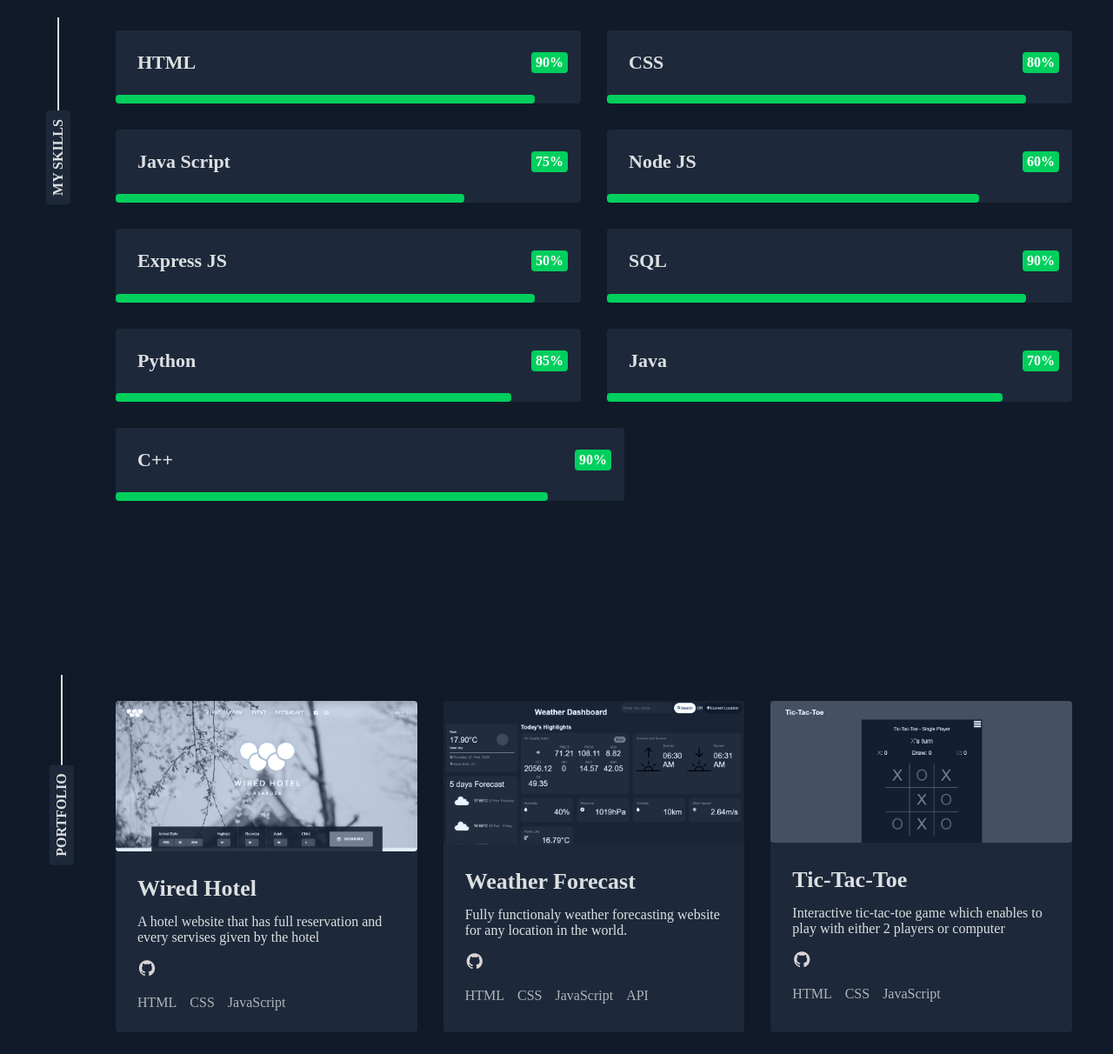
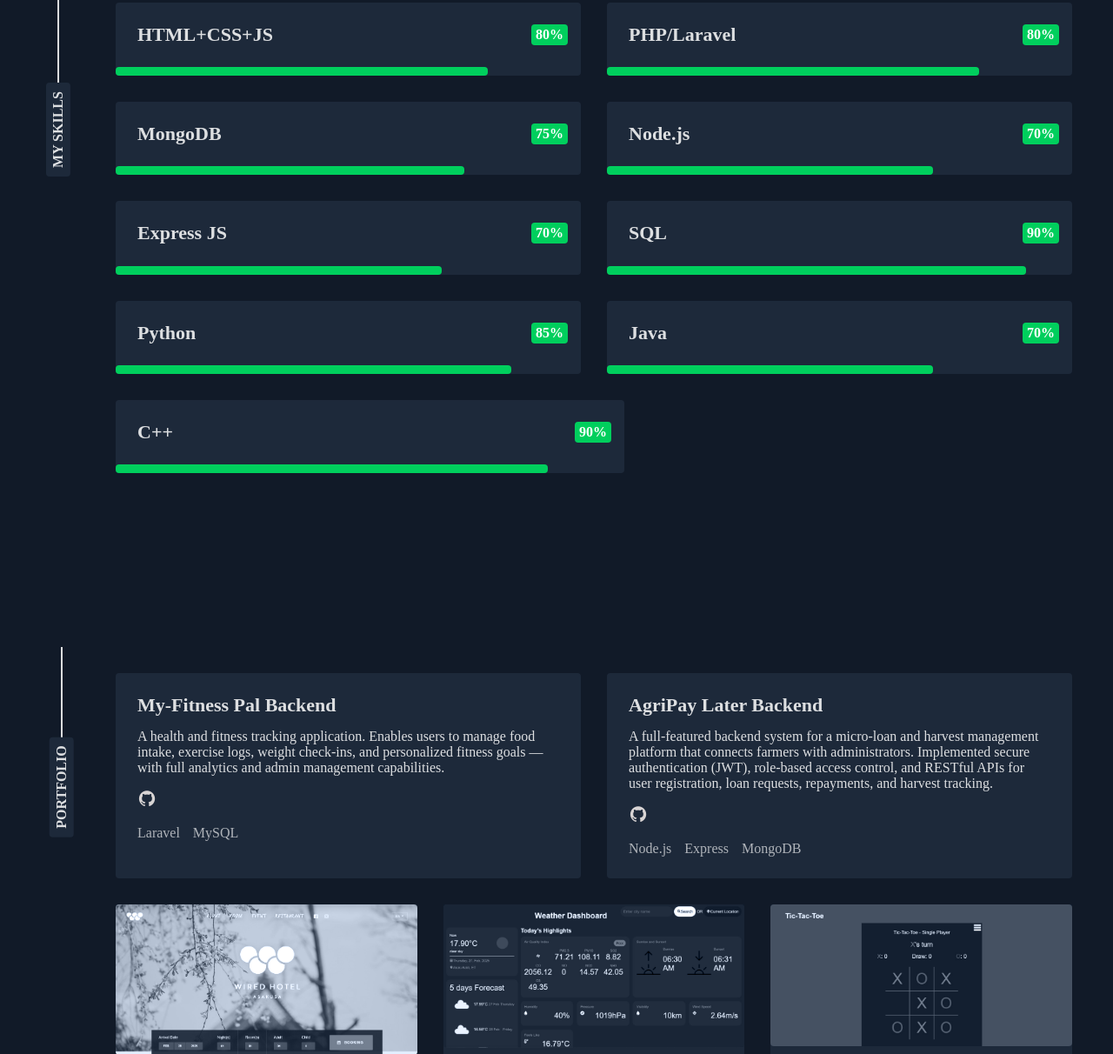
Before and after one commit to mosisafeyissa/PRODIGY_WD_04, a plain HTML site: page index.html in a window 1280 px wide. Shown: the part 1438-2650 px from the top of the page at 87% size. Drawn offline with nearby package versions, Linux system fonts and the light colour scheme.

Commit message:
Updated me

```diff
--- a/index.html
+++ b/index.html
@@ -5,7 +5,7 @@
     <meta name="viewport" content="width=device-width, initial-scale=1.0">
     <link rel="stylesheet" href="./My Portfolio/styles.css">
     <link href='https://unpkg.com/boxicons@2.1.4/css/boxicons.min.css' rel='stylesheet'>
-    <title>Document</title>
+    <title>Mosisa's Portfolio</title>
 </head>
 <body>
     <main class="">
@@ -13,6 +13,7 @@
             <li><a href="#about">About me</a></li>
             <li><a href="#skill">Skills</a></li>
             <li><a href="#portfolio">Portfolio</a></li>
+            <li><a target="_blank" href="https://flowcv.com/resume/5lq8culg7vu1">Resume</a></li>
             <li><a href="#contact">Contact</a></li>
         </ul>
         <div class="intro-area">
@@ -33,9 +34,10 @@
                         <h3>Junior Software Engineer</h3>
                         <ul>
                             <li>Programmer</li>
-                            <li>Web Developer</li>
+                            <li>Backend Developer</li>
                         </ul>
                         <div class="action"><a class="btn" href="#about" id="style-97KZA">About Me</a></div>
+                        <div class="action"><a class="btn" class="download-button"  href="My Portfolio/resume/Mosisa-Feyissa-Resume.pdf" id="style-97KZA" download>My Resume</a></div>
                     </div>
                 </div>
             </div>
@@ -47,7 +49,7 @@
                 </div>
                 <div class="about">
                     <div class="about-details">
-                        <p>Hello! I'm Mosisa Feyissa, a Software Engineering student at AASTU with a passion for web development.I've built web applications with my team and during my internship at Prodigy InfoTech, including a hotel booking site and a weather forecasting app. Skilled in HTML, CSS, and JavaScript, I'm now specializing in backend development to create scalable and efficient systems.I am excited to continue my journey in software development and am open to any opportunities that align with my interests and ambitions.
+                        <p>Hello! I'm Mosisa Feyissa, a Software Engineering student at AASTU with a passion for web development.I've built web applications with my team including a hotel booking site and other backend projects. Skilled in web-dev, I'm now specializing in backend development to create scalable and efficient systems.I am excited to continue my journey in software development and am open to any opportunities that align with my interests and ambitions.
                         Feel free to reach out if you'd like to connect or learn more about my work!</p>
                         <div class="about-action">
                             <a class="btn style-SHCZ6" href="#skill" id="style-SHCZ6">My Skills</a>
@@ -67,29 +69,29 @@
                 <div class="skills">
                     <div class="skill">
                         <div class="card">
-                            <h4>HTML</h4>
-                            <p>90%</p>
-                            <div style="width:90%" class="progress-ar"></div>
+                            <h4>HTML+CSS+JS</h4>
+                            <p>80%</p>
+                            <div style="width:80%" class="progress-ar"></div>
                         </div>
                         <div class="card">
-                            <h4>CSS</h4>
+                            <h4>PHP/Laravel</h4>
                             <p>80%</p>
-                            <div style="width:90%" class="progress-ar"></div>
+                            <div style="width:80%" class="progress-ar"></div>
                         </div>
                         <div class="card">
-                            <h4>Java Script</h4>
+                            <h4>MongoDB</h4>
                             <p>75%</p>
                             <div style="width:75%" class="progress-ar"></div>
                         </div>
                         <div class="card">
-                            <h4>Node JS</h4>
-                            <p>60%</p>
-                            <div style="width:80%" class="progress-ar"></div>
+                            <h4>Node.js</h4>
+                            <p>70%</p>
+                            <div style="width:70%" class="progress-ar"></div>
                         </div>
                         <div class="card">
                             <h4>Express JS</h4>
-                            <p>50%</p>
-                            <div style="width:90%" class="progress-ar"></div>
+                            <p>70%</p>
+                            <div style="width:70%" class="progress-ar"></div>
                         </div>
                         <div class="card">
                             <h4>SQL</h4>
@@ -104,7 +106,7 @@
                         <div class="card">
                             <h4>Java</h4>
                             <p>70%</p>
-                            <div style="width:85%" class="progress-ar"></div>
+                            <div style="width:70%" class="progress-ar"></div>
                         </div>
                         <div class="card">
                             <h4>C++</h4>
@@ -121,6 +123,41 @@
                     <p>Portfolio</p>
                 </div>
                 <div class="portfolios">
+
+                    <div class="portfolio-items portfolios-regular">
+                        <div class="portfolio small">
+                            <div class="details">
+                                <h4><a target="_blank" href="https://github.com/mosisafeyissa/MyFitnesspal_TeamIV">My-Fitness Pal Backend</a></h4>
+                                <p>A health and fitness tracking application. Enables users to manage food intake, exercise logs, weight check-ins, and personalized fitness goals — with full analytics and admin management capabilities.</p>
+                                <div class="links">
+                                    <ul>
+                                        <li><a target="_blank" href="https://github.com/mosisafeyissa/MyFitnesspal_TeamIV"><i class='bx bxl-github' style='color:#d8d4d4'></i></a></li>
+                                    </ul>
+                                </div>
+                                <ul class="portfolio-tools">
+                                    <li>Laravel</li>
+                                    <li>MySQL</li>
+                                </ul>
+                            </div>
+                        </div>
+                        <div class="portfolio small">
+                            <div class="details">
+                                <h4><a target="_blank" href="https://github.com/mosisafeyissa/AgriPay_Later_Backend_GDG_Hackathon">AgriPay Later Backend</a></h4>
+                                <p>A full-featured backend system for a micro-loan and harvest management platform that connects farmers with administrators. Implemented secure authentication (JWT), role-based access control, and RESTful APIs for user registration, loan requests, repayments, and harvest tracking.</p>
+                                <div class="links">
+                                    <ul>
+                                        <li><a target="_blank" href="https://github.com/mosisafeyissa/AgriPay_Later_Backend_GDG_Hackathon"><i class='bx bxl-github' style='color:#d8d4d4'></i></a></li>
+                                    </ul>
+                                </div>
+                                <ul class="portfolio-tools">
+                                    <li>Node.js</li>
+                                    <li>Express</li>
+                                    <li>MongoDB</li>
+                                </ul>
+                            </div>
+                        </div>
+                    </div>
+
                     <div class="portfolio-items portfolios-featured">
                         <div class="portfolio">
                             <div class="portfolio-img"><img alt="Wired Hotel" src="./My Portfolio/images/hotel.jpg"></div>
```
Also changed, not shown: 1 other file.
